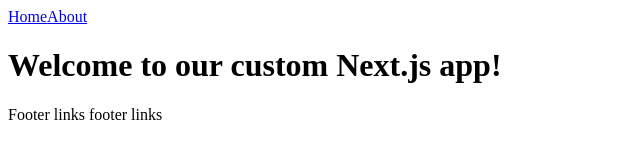
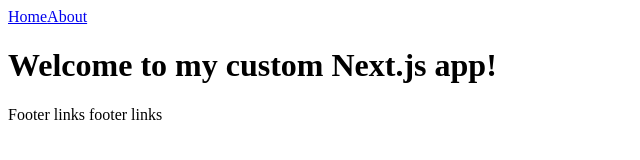
Before and after one commit to don-ciccio/node-test, a Next.js app: page / in a window 1280 px wide. Shown: the top 160 px of the page, without its empty margins (0-640 px from the left). Built offline with nearby package versions, Linux system fonts and the light colour scheme.

Commit message:
homepage

```diff
--- a/pages/index.js
+++ b/pages/index.js
@@ -1,7 +1,7 @@
 function HomePage() {
     return (
         <div>
-            <h1>Welcome to our custom Next.js app!</h1>
+            <h1>Welcome to my custom Next.js app!</h1>
         </div>
     );
 }
```
